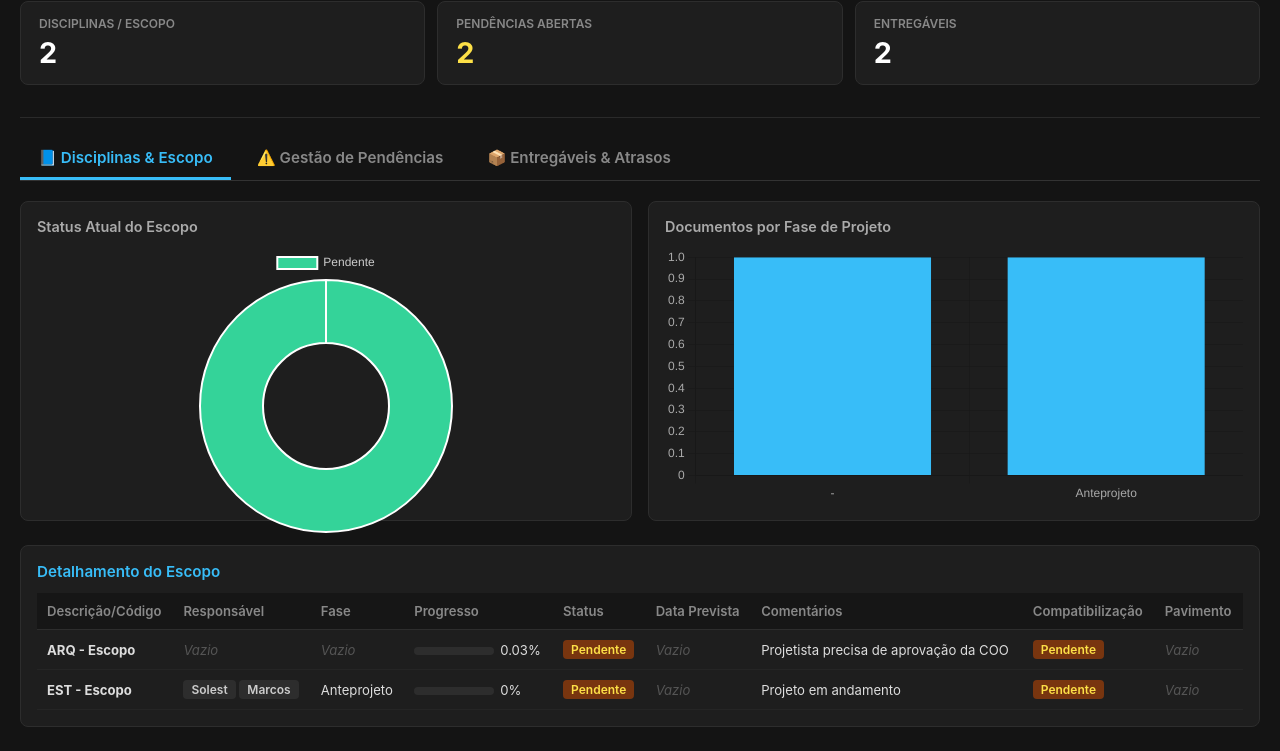
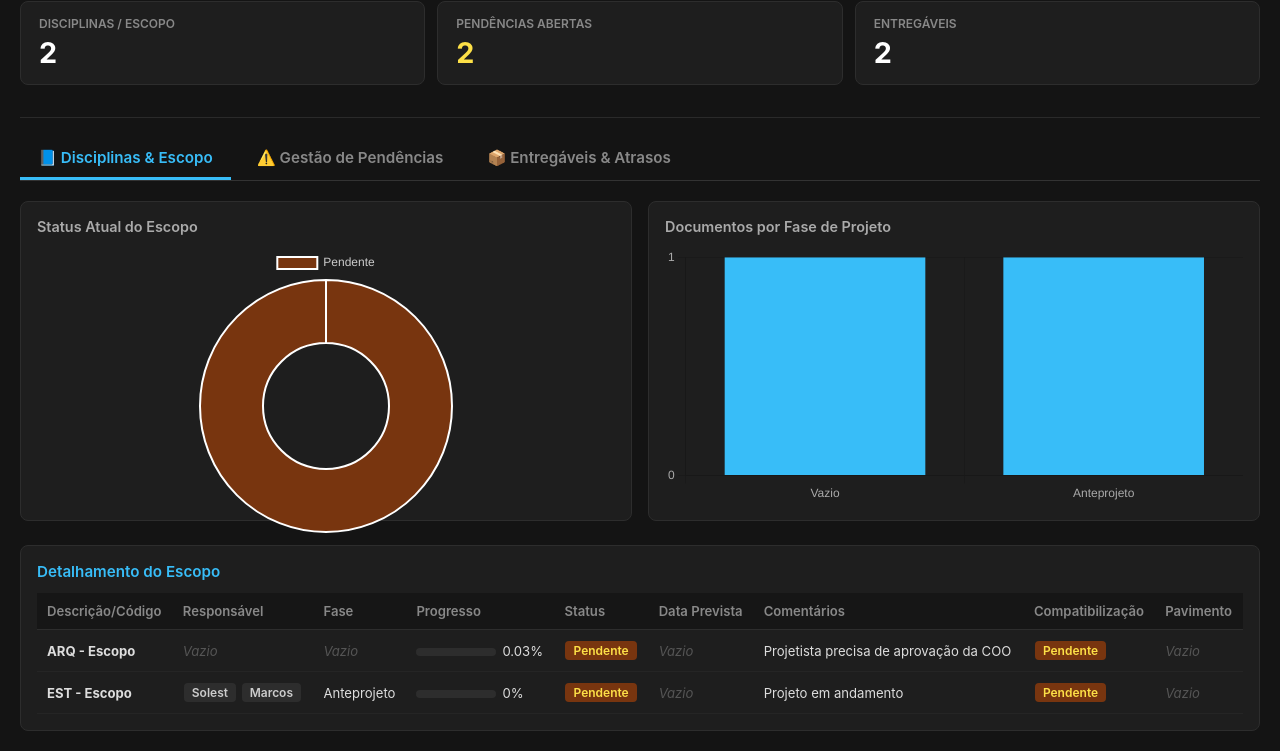
Before and after one commit to lucasnahum-lab/dashboard-cde, a plain HTML site: page index.html in a window 1280 px wide. Shown: the part 58-809 px from the top of the page. Drawn offline with nearby package versions, Linux system fonts and the light colour scheme.

Commit message:
Add files via upload

```diff
--- a/index.html
+++ b/index.html
@@ -41,8 +41,8 @@
     td { padding: 10px; border-bottom: 1px solid #252525; color: #ddd; vertical-align: middle; }
     tr:hover { background: #252525; }
 
-    /* Estilização de Status e Conectores */
-    .tag { display: inline-block; padding: 2px 8px; border-radius: 4px; font-size: 0.75rem; font-weight: 600; background: #2d2d2d; color: #ccc; }
+    /* Tags */
+    .tag { display: inline-block; padding: 2px 8px; border-radius: 4px; font-size: 0.75rem; font-weight: 600; background: #2d2d2d; color: #ccc; margin: 1px; }
     .tag-aprovado { background: #064e3b; color: #34d399; }
     .tag-pendente { background: #78350f; color: #fde047; }
     .tag-atrasado { background: #7f1d1d; color: #f87171; }
@@ -63,7 +63,7 @@
     </div>
   </div>
 
-  <!-- ABAS ESTILO NOTION -->
+  <!-- NAVEGAÇÃO POR ABAS -->
   <div class="tabs-nav">
     <button class="tab-btn active" onclick="switchTab('tab-disciplinas', this)">📘 Disciplinas & Escopo</button>
     <button class="tab-btn" onclick="switchTab('tab-pendencias', this)">⚠️ Gestão de Pendências</button>
@@ -114,7 +114,7 @@
       <table>
         <thead>
           <tr>
-            <th>Descrição/Código</th><th>Disciplina</th><th>Responsável</th><th>Pavimento</th><th>Comentários (Ações)</th><th>Data Início</th><th>Status</th><th>Local Discussão</th><th>Entregável Relacionado</th>
+            <th>Descrição/Código</th><th>Disciplina</th><th>Responsável</th><th>Pavimento</th><th>Comentários</th><th>Data Início</th><th>Status</th><th>Local Discussão</th><th>Entregável Relacionado</th>
           </tr>
         </thead>
         <tbody id="body-pendencias"></tbody>
@@ -172,6 +172,7 @@
     }
 
     function getProp(row, keys) {
+      if (!row) return '-';
       for (let k of keys) {
         for (let rk in row) {
           if (rk.toLowerCase().trim() === k.toLowerCase().trim()) return row[rk];
@@ -180,55 +181,67 @@
       return '-';
     }
 
+    let chartInstances = {};
+
     fetch('dados.json')
       .then(res => res.json())
       .then(data => {
-        // Agrupa todos os registros
-        const todosItens = [
-          ...(data.disciplinas || []),
-          ...(data.pendencias || []),
-          ...(data.entregaveis || [])
-        ];
+        // Consolidar todos os itens da base
+        let rawItems = [];
+        if (Array.isArray(data)) {
+          rawItems = data;
+        } else {
+          const d1 = data.disciplinas || [];
+          const d2 = data.pendencias || [];
+          const d3 = data.entregaveis || [];
+          const map = new Map();
+          [...d1, ...d2, ...d3].forEach(item => {
+            const key = getProp(item, ['Descrição/Código', 'Código', 'Nome']);
+            if (key && key !== '-' && !map.has(key)) map.set(key, item);
+          });
+          rawItems = Array.from(map.values());
+        }
 
-        // 1. Filtro Disciplinas: Itens que contêm "Escopo" no nome
-        const disc = todosItens.filter((item, index, self) => {
+        // --- FILTROS EXATOS DO NOTION ---
+
+        // 1. Disciplinas / Escopo: Nome contém "Escopo"
+        const listDisciplinas = rawItems.filter(item => {
           const nome = String(getProp(item, ['Descrição/Código', 'Código', 'Nome'])).toLowerCase();
-          return nome.includes('escopo') && self.findIndex(i => getProp(i, ['Descrição/Código']) === getProp(item, ['Descrição/Código'])) === index;
+          return nome.includes('escopo');
         });
 
-        // 2. Filtro Entregáveis: Código começa com "*" ou contém formato de entregável
-        const entr = todosItens.filter((item, index, self) => {
-          const nome = String(getProp(item, ['Descrição/Código', 'Código', 'Nome']));
-          return (nome.startsWith('*') || nome.includes('-DET-') || nome.includes('-TR')) &&
-                 self.findIndex(i => getProp(i, ['Descrição/Código']) === getProp(item, ['Descrição/Código'])) === index;
+        // 2. Entregáveis: Nome começa com "*"
+        const listEntregaveis = rawItems.filter(item => {
+          const nome = String(getProp(item, ['Descrição/Código', 'Código', 'Nome'])).trim();
+          return nome.startsWith('*');
         });
 
-        // 3. Filtro Pendências: Começa com "." ou é um item isolado sem palavra Escopo e sem *
-        const pend = todosItens.filter((item, index, self) => {
-          const nome = String(getProp(item, ['Descrição/Código', 'Código', 'Nome']));
-          return (nome.startsWith('.') || (!nome.toLowerCase().includes('escopo') && !nome.startsWith('*'))) &&
-                 self.findIndex(i => getProp(i, ['Descrição/Código']) === getProp(item, ['Descrição/Código'])) === index;
+        // 3. Pendências: Nome começa com "." OU não é escopo nem entregável
+        const listPendencias = rawItems.filter(item => {
+          const nome = String(getProp(item, ['Descrição/Código', 'Código', 'Nome'])).trim();
+          return nome.startsWith('.') || (!nome.toLowerCase().includes('escopo') && !nome.startsWith('*') && nome !== '-');
         });
 
-        // Atualizar KPIs superiores com a contagem real e filtrada
-        document.getElementById('kpi-disciplinas').innerText = disc.length;
-        document.getElementById('kpi-pendencias').innerText = pend.length;
-        document.getElementById('kpi-entregaveis').innerText = entr.length;
+        // Atualizar KPIs com valores reais filtrados
+        document.getElementById('kpi-disciplinas').innerText = listDisciplinas.length;
+        document.getElementById('kpi-pendencias').innerText = listPendencias.length;
+        document.getElementById('kpi-entregaveis').innerText = listEntregaveis.length;
 
         // Renderizar Tabelas
-        renderTableDisciplinas(disc);
-        renderTablePendencias(pend);
-        renderTableEntregaveis(entr);
+        renderTableDisciplinas(listDisciplinas);
+        renderTablePendencias(listPendencias);
+        renderTableEntregaveis(listEntregaveis);
 
-        // Renderizar Gráficos
-        initChartsDisciplinas(disc);
-        initChartsPendencias(pend);
-        initChartsEntregaveis(entr);
-      });
+        // Renderizar Gráficos filtrados
+        initChartsDisciplinas(listDisciplinas);
+        initChartsPendencias(listPendencias);
+        initChartsEntregaveis(listEntregaveis);
+      })
+      .catch(err => console.error("Erro ao carregar dados.json:", err));
 
-    function renderTableDisciplinas(disc) {
+    function renderTableDisciplinas(list) {
       const body = document.getElementById('body-disciplinas');
-      body.innerHTML = disc.map(r => {
+      body.innerHTML = list.map(r => {
         const prog = parseFloat(String(getProp(r, ['Progresso'])).replace('%','')) || 0;
         return `<tr>
           <td><strong>${fmt(getProp(r, ['Descrição/Código', 'Código']))}</strong></td>
@@ -244,9 +257,9 @@
       }).join('');
     }
 
-    function renderTablePendencias(pend) {
+    function renderTablePendencias(list) {
       const body = document.getElementById('body-pendencias');
-      body.innerHTML = pend.map(r => `<tr>
+      body.innerHTML = list.map(r => `<tr>
         <td><strong>${fmt(getProp(r, ['Descrição/Código', 'Código']))}</strong></td>
         <td>${fmt(getProp(r, ['Disciplina']))}</td>
         <td>${fmt(getProp(r, ['Responsável']))}</td>
@@ -259,9 +272,9 @@
       </tr>`).join('');
     }
 
-    function renderTableEntregaveis(entr) {
+    function renderTableEntregaveis(list) {
       const body = document.getElementById('body-entregaveis');
-      body.innerHTML = entr.map(r => `<tr>
+      body.innerHTML = list.map(r => `<tr>
         <td><strong>${fmt(getProp(r, ['Descrição/Código', 'Código']))}</strong></td>
         <td>${fmt(getProp(r, ['Disciplina']))}</td>
         <td>${fmt(getProp(r, ['Pavimento']))}</td>
@@ -274,80 +287,88 @@
       </tr>`).join('');
     }
 
-    function initChartsDisciplinas(disc) {
+    function createChart(id, config) {
+      if (chartInstances[id]) chartInstances[id].destroy();
+      chartInstances[id] = new Chart(document.getElementById(id), config);
+    }
+
+    function initChartsDisciplinas(list) {
       const statusCounts = {};
-      disc.forEach(r => {
-        const s = getProp(r, ['Status']) || 'Vazio';
-        statusCounts[s] = (statusCounts[s] || 0) + 1;
+      list.forEach(r => {
+        const s = getProp(r, ['Status']);
+        const key = (!s || s === '-') ? 'Vazio' : s;
+        statusCounts[key] = (statusCounts[key] || 0) + 1;
       });
 
-      new Chart(document.getElementById('chartStatusDisciplinas'), {
+      createChart('chartStatusDisciplinas', {
         type: 'doughnut',
         data: {
           labels: Object.keys(statusCounts),
-          datasets: [{ data: Object.values(statusCounts), backgroundColor: ['#34d399', '#fde047', '#f87171', '#38bdf8', '#888'] }]
+          datasets: [{ data: Object.values(statusCounts), backgroundColor: ['#78350f', '#064e3b', '#38bdf8', '#888'] }]
         },
         options: { responsive: true, maintainAspectRatio: false, plugins: { legend: { labels: { color: '#ccc' } } } }
       });
 
       const faseCounts = {};
-      disc.forEach(r => {
-        const f = getProp(r, ['Fase de Projeto', 'Fase']) || 'Sem Fase';
-        faseCounts[f] = (faseCounts[f] || 0) + 1;
+      list.forEach(r => {
+        const f = getProp(r, ['Fase de Projeto', 'Fase']);
+        const key = (!f || f === '-') ? 'Vazio' : f;
+        faseCounts[key] = (faseCounts[key] || 0) + 1;
       });
 
-      new Chart(document.getElementById('chartFaseDisciplinas'), {
+      createChart('chartFaseDisciplinas', {
         type: 'bar',
         data: {
           labels: Object.keys(faseCounts),
-          datasets: [{ label: 'Qtd. Documentos', data: Object.values(faseCounts), backgroundColor: '#38bdf8' }]
+          datasets: [{ label: 'Documentos', data: Object.values(faseCounts), backgroundColor: '#38bdf8' }]
         },
-        options: { responsive: true, maintainAspectRatio: false, plugins: { legend: { display: false } }, scales: { x: { ticks: { color: '#aaa' } }, y: { ticks: { color: '#aaa' } } } }
+        options: { responsive: true, maintainAspectRatio: false, plugins: { legend: { display: false } }, scales: { x: { ticks: { color: '#aaa' } }, y: { ticks: { color: '#aaa', precision: 0 } } } }
       });
     }
 
-    function initChartsPendencias(pend) {
+    function initChartsPendencias(list) {
       const discCounts = {};
-      pend.forEach(r => {
-        const d = Array.isArray(getProp(r, ['Disciplina'])) ? getProp(r, ['Disciplina'])[0] : getProp(r, ['Disciplina']);
-        const label = d || 'Geral';
+      list.forEach(r => {
+        const d = getProp(r, ['Disciplina']);
+        const label = Array.isArray(d) ? (d[0] || 'Geral') : (d !== '-' ? d : 'Geral');
         discCounts[label] = (discCounts[label] || 0) + 1;
       });
 
-      new Chart(document.getElementById('chartPendenciasDisciplina'), {
+      createChart('chartPendenciasDisciplina', {
         type: 'bar',
         data: {
           labels: Object.keys(discCounts),
           datasets: [{ label: 'Pendências', data: Object.values(discCounts), backgroundColor: '#fde047' }]
         },
-        options: { responsive: true, maintainAspectRatio: false, plugins: { legend: { display: false } }, scales: { x: { ticks: { color: '#aaa' } }, y: { ticks: { color: '#aaa' } } } }
+        options: { responsive: true, maintainAspectRatio: false, plugins: { legend: { display: false } }, scales: { x: { ticks: { color: '#aaa' } }, y: { ticks: { color: '#aaa', precision: 0 } } } }
       });
 
       const stCounts = {};
-      pend.forEach(r => {
-        const s = getProp(r, ['Status']) || 'Vazio';
-        stCounts[s] = (stCounts[s] || 0) + 1;
+      list.forEach(r => {
+        const s = getProp(r, ['Status']);
+        const key = (!s || s === '-') ? 'Vazio' : s;
+        stCounts[key] = (stCounts[key] || 0) + 1;
       });
 
-      new Chart(document.getElementById('chartStatusPendencias'), {
+      createChart('chartStatusPendencias', {
         type: 'doughnut',
         data: {
           labels: Object.keys(stCounts),
-          datasets: [{ label: 'Status', data: Object.values(stCounts), backgroundColor: ['#fde047', '#f87171', '#38bdf8'] }]
+          datasets: [{ data: Object.values(stCounts), backgroundColor: ['#78350f', '#064e3b', '#38bdf8'] }]
         },
         options: { responsive: true, maintainAspectRatio: false, plugins: { legend: { labels: { color: '#ccc' } } } }
       });
     }
 
-    function initChartsEntregaveis(entr) {
+    function initChartsEntregaveis(list) {
       let emDia = 0, atrasados = 0;
-      entr.forEach(r => {
+      list.forEach(r => {
         const hist = getProp(r, ['Histórico de Atrasos']);
         if (hist && hist !== '-' && hist !== 'Vazio') atrasados++;
         else emDia++;
       });
 
-      new Chart(document.getElementById('chartAtrasosEntregaveis'), {
+      createChart('chartAtrasosEntregaveis', {
         type: 'doughnut',
         data: {
           labels: ['Em Dia / No Prazo', 'Com Atraso Registado'],
@@ -357,21 +378,21 @@
       });
 
       const fmtCounts = {};
-      entr.forEach(r => {
+      list.forEach(r => {
         const fmts = getProp(r, ['Formato de Entrega', 'Formato']);
-        const list = Array.isArray(fmts) ? fmts : [fmts];
-        list.forEach(f => {
+        const arr = Array.isArray(fmts) ? fmts : [fmts];
+        arr.forEach(f => {
           if (f && f !== '-') fmtCounts[f] = (fmtCounts[f] || 0) + 1;
         });
       });
 
-      new Chart(document.getElementById('chartFormatoEntregaveis'), {
+      createChart('chartFormatoEntregaveis', {
         type: 'bar',
         data: {
           labels: Object.keys(fmtCounts),
           datasets: [{ label: 'Formatos', data: Object.values(fmtCounts), backgroundColor: '#a855f7' }]
         },
-        options: { responsive: true, maintainAspectRatio: false, plugins: { legend: { display: false } }, scales: { x: { ticks: { color: '#aaa' } }, y: { ticks: { color: '#aaa' } } } }
+        options: { responsive: true, maintainAspectRatio: false, plugins: { legend: { display: false } }, scales: { x: { ticks: { color: '#aaa' } }, y: { ticks: { color: '#aaa', precision: 0 } } } }
       });
     }
   </script>
```
